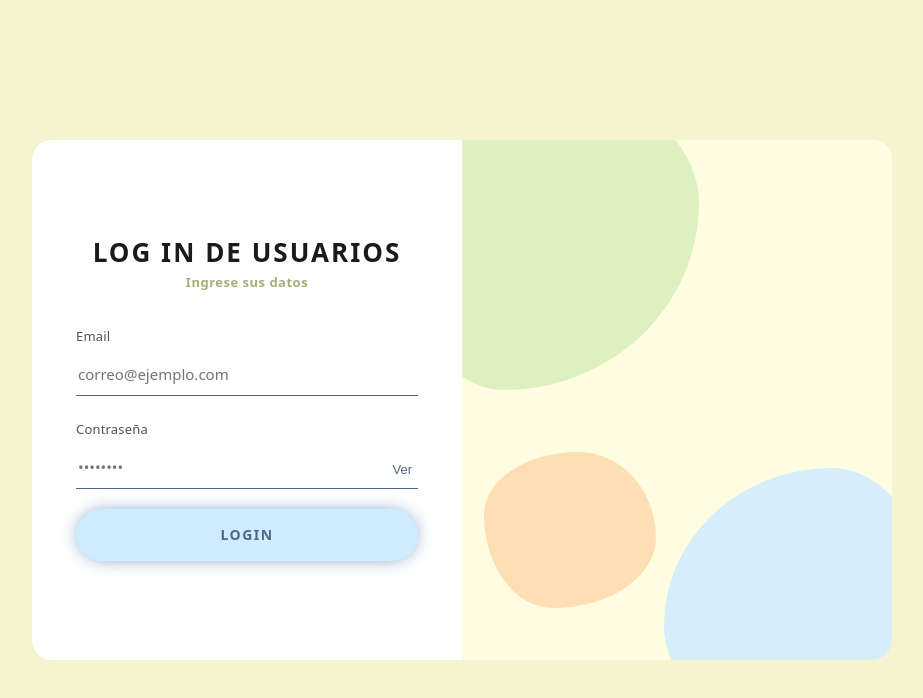
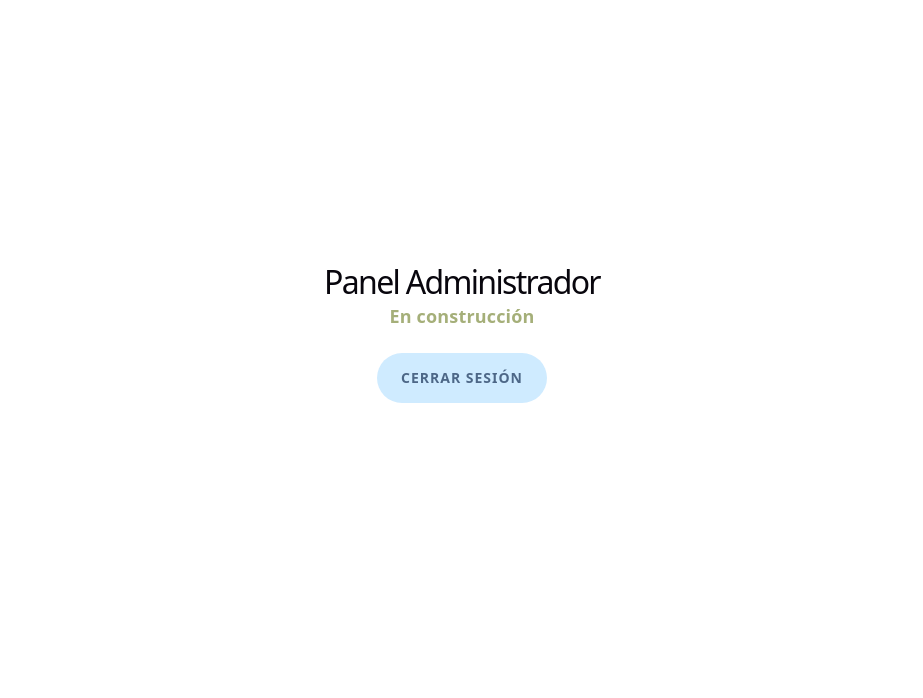
Before and after one commit to mimeceballos/integrador, a Vue app: page /admin in a window 1280 px wide. Shown: the top 698 px of the page, without its empty margins (178-1101 px from the left). Built offline with nearby package versions, Linux system fonts and the light colour scheme.

Commit message:
Se le da funcionalidad al login para redirigir al panel de administrador al ingresar sus credenciales, se crea carpeta router para manejar las rutas y se crea la carpeta views para las vistas, se crea vista adminView

```diff
--- a/package.json
+++ b/package.json
@@ -9,7 +9,8 @@
     "preview": "vite preview"
   },
   "dependencies": {
-    "vue": "^3.5.41"
+    "vue": "^3.5.41",
+    "vue-router": "^4.6.4"
   },
   "devDependencies": {
     "@types/node": "^24.13.3",
--- a/src/App.vue
+++ b/src/App.vue
@@ -1,16 +1,7 @@
 <script setup lang="ts">
-import LoginView from './components/LogIn.vue'
-
-interface LoginPayload {
-  email: string
-  password: string
-}
-
-function handleLoginSuccess(payload: LoginPayload) {
-  console.log('Login exitoso:', payload)
-}
+import { RouterView } from 'vue-router'
 </script>
 
 <template>
-  <LoginView @login-success="handleLoginSuccess" />
+  <RouterView />
 </template>
--- a/src/components/LogIn.vue
+++ b/src/components/LogIn.vue
@@ -1,5 +1,6 @@
 <script setup lang="ts">
 import { reactive, ref } from 'vue'
+import { useRouter } from 'vue-router' // 1. Importamos useRouter
 
 interface LoginForm {
   email: string
@@ -8,12 +9,18 @@ interface LoginForm {
 
 interface LoginPayload {
   email: string
-  password: string
 }
 
 const emit = defineEmits<{
   (e: 'login-success', payload: LoginPayload): void
 }>()
+
+// 2. Inicializamos el router para poder cambiar de pantalla
+const router = useRouter()
+
+// --- CREDENCIALES DE PRUEBA ---
+const MOCK_USER = 'administrador1@gmail.com'
+const MOCK_PASS = 'Admin123'
 
 const form = reactive<LoginForm>({
   email: '',
@@ -24,6 +31,7 @@ const errors = reactive<Partial<Record<keyof LoginForm, string>>>({})
 const showPassword = ref(false)
 const isLoading = ref(false)
 const serverError = ref('')
+const successMessage = ref('')
 
 function validate(): boolean {
   errors.email = ''
@@ -41,9 +49,6 @@ function validate(): boolean {
   if (!form.password) {
     errors.password = 'La contraseña es obligatoria'
     valid = false
-  } else if (form.password.length < 6) {
-    errors.password = 'Debe tener al menos 6 caracteres'
-    valid = false
   }
 
   return valid
@@ -51,22 +56,30 @@ function validate(): boolean {
 
 async function handleSubmit(): Promise<void> {
   serverError.value = ''
+  successMessage.value = ''
 
   if (!validate()) return
 
   isLoading.value = true
+
   try {
-    // TODO: reemplazar por la llamada real a tu API/backend
-    // const res = await fetch('/api/login', {
-    //   method: 'POST',
-    //   headers: { 'Content-Type': 'application/json' },
-    //   body: JSON.stringify(form),
-    // })
-    // if (!res.ok) throw new Error('Credenciales incorrectas')
+    // Simulación de retardo de red (600ms)
+    await new Promise((resolve) => setTimeout(resolve, 600))
 
-    await new Promise((resolve) => setTimeout(resolve, 800)) // simulación
+    // Validación individual para errores específicos
+    if (form.email.trim() !== MOCK_USER) {
+      throw new Error('El correo electrónico es incorrecto')
+    } else if (form.password !== MOCK_PASS) {
+      throw new Error('La contraseña es incorrecta')
+    }
 
-    emit('login-success', { email: form.email, password: form.password })
+    // Si ambos coinciden
+    successMessage.value = 'usuario correcto'
+    emit('login-success', { email: form.email })
+    // 3. Redirigimos al usuario a la ruta /admin tras mostrar el mensaje de éxito
+    setTimeout(() => {
+      router.push('/admin')
+    }, 600)
   } catch (err) {
     serverError.value =
       err instanceof Error ? err.message : 'Ocurrió un error al iniciar sesión'
@@ -81,14 +94,13 @@ async function handleSubmit(): Promise<void> {
     <div class="blob blob-1"></div>
     <div class="blob blob-2"></div>
     <div class="blob blob-3"></div>
-    <div class="pattern-dots"></div>
-    <div class="pattern-lines"></div>
 
     <form class="login-card" novalidate @submit.prevent="handleSubmit">
       <div class="login-form-side">
         <h1 class="login-title">Log In de Usuarios</h1>
         <p class="login-subtitle">Ingrese sus datos</p>
 
+        <!-- Campo Email -->
         <div class="field">
           <label for="email">Email</label>
           <input
@@ -102,6 +114,7 @@ async function handleSubmit(): Promise<void> {
           <span v-if="errors.email" class="error-text">{{ errors.email }}</span>
         </div>
 
+        <!-- Campo Contraseña -->
         <div class="field">
           <label for="password">Contraseña</label>
           <div class="password-wrapper">
@@ -110,7 +123,7 @@ async function handleSubmit(): Promise<void> {
               v-model="form.password"
               :type="showPassword ? 'text' : 'password'"
               autocomplete="current-password"
-              placeholder="••••••••"
+              placeholder="Escribe tu contraseña"
               :class="{ invalid: errors.password }"
             />
             <button
@@ -125,7 +138,11 @@ async function handleSubmit(): Promise<void> {
           <span v-if="errors.password" class="error-text">{{ errors.password }}</span>
         </div>
 
+        <!-- Mensajes de error específicos -->
         <p v-if="serverError" class="server-error">{{ serverError }}</p>
+
+        <!-- Mensaje de éxito -->
+        <p v-if="successMessage" class="success-message">{{ successMessage }}</p>
 
         <button type="submit" class="submit-btn" :disabled="isLoading">
           {{ isLoading ? 'Ingresando...' : 'Login' }}
@@ -136,8 +153,6 @@ async function handleSubmit(): Promise<void> {
         <div class="side-blob side-blob-1"></div>
         <div class="side-blob side-blob-2"></div>
         <div class="side-blob side-blob-3"></div>
-        <div class="side-dots"></div>
-
       </div>
     </form>
   </section>
@@ -157,8 +172,6 @@ async function handleSubmit(): Promise<void> {
   isolation: isolate;
 }
 
-
-/* --- Tarjeta --- */
 .login-card {
   position: relative;
   z-index: 1;
@@ -183,7 +196,6 @@ async function handleSubmit(): Promise<void> {
   box-sizing: border-box;
 }
 
-/* --- Lado de la imagen con blobs --- */
 .login-image-side {
   position: relative;
   flex: 1 1 50%;
@@ -229,30 +241,6 @@ async function handleSubmit(): Promise<void> {
   border-radius: 55% 45% 60% 40% / 40% 55% 45% 60%;
 }
 
-.side-content {
-  position: relative;
-  z-index: 2;
-  display: flex;
-  flex-direction: column;
-  align-items: center;
-  gap: 10px;
-  text-align: center;
-  padding: 0 24px;
-}
-
-.side-icon {
-  font-size: 46px;
-}
-
-.side-text {
-  margin: 0;
-  font-size: 18px;
-  font-weight: 700;
-  letter-spacing: 0.5px;
-  color: #ffffff;
-  text-shadow: 0 2px 8px rgba(0, 0, 0, 0.15);
-}
-
 .login-title {
   margin: 0 0 4px;
   font-size: 26px;
@@ -285,6 +273,7 @@ async function handleSubmit(): Promise<void> {
   margin-bottom: 6px;
 }
 
+/* --- ESTILOS DE LOS CAMPOS DE TEXTO --- */
 .field input[type='email'],
 .field input[type='password'],
 .field input[type='text'] {
@@ -293,15 +282,27 @@ async function handleSubmit(): Promise<void> {
   padding: 6px 2px 8px;
   border: none;
   border-bottom: 1.5px solid #4D6787;
-  background: transparent;
-  color: #1a1a1a;
+  background: transparent !important;
+  color: #1a1a1a !important;
   outline: none;
   box-sizing: border-box;
   transition: border-color 0.2s;
 }
 
+/* Elimina el fondo gris o negro que aplica el navegador al autocompletar */
+.field input:-webkit-autofill,
+.field input:-webkit-autofill:hover,
+.field input:-webkit-autofill:focus,
+.field input:-webkit-autofill:active {
+  -webkit-box-shadow: 0 0 0 30px #ffffff inset !important;
+  -webkit-text-fill-color: #1a1a1a !important;
+  transition: background-color 5000s ease-in-out 0s;
+}
+
 .field input:focus {
   border-bottom-color: #D46D25;
+  background: transparent !important;
+  outline: none;
 }
 
 .field input.invalid {
@@ -311,7 +312,7 @@ async function handleSubmit(): Promise<void> {
 .error-text {
   margin-top: 6px;
   font-size: 13px;
-  color: #689D4B;
+  color: #D46D25;
 }
 
 .password-wrapper {
@@ -324,36 +325,54 @@ async function handleSubmit(): Promise<void> {
   padding-right: 60px;
 }
 
+/* Botón Ver / Ocultar sin alteración de estilos */
 .toggle-password {
   position: absolute;
   right: 0;
   top: 50%;
   transform: translateY(-50%);
-  background: none;
-  border: none;
-  color: #4D6787;
+  background: none !important;
+  border: none !important;
+  color: #4D6787 !important;
   font-size: 13px;
+  font-weight: 600;
   cursor: pointer;
   padding: 4px 6px;
+  outline: none !important;
+  user-select: none;
+  -webkit-tap-highlight-color: transparent;
 }
 
-.options-row {
-  display: flex;
-  align-items: center;
-  justify-content: space-between;
-  margin: 4px 0 22px;
-  font-size: 12.5px;
-  color: #4a4a4a;
+.toggle-password:focus,
+.toggle-password:active {
+  color: #4D6787 !important;
+  outline: none !important;
+  background: none !important;
 }
 
 .server-error {
-  background: rgba(229, 72, 77, 0.1);
-  border: 1px solid rgba(229, 72, 77, 0.4);
-  color: #4D6787;
+  background: rgba(212, 109, 37, 0.12);
+  border: 1px solid #D46D25;
+  color: #b05111;
   padding: 10px 12px;
   border-radius: 8px;
   font-size: 14px;
+  font-weight: 600;
   margin: 0 0 18px;
+  text-align: center;
+}
+
+.success-message {
+  background: rgba(104, 157, 75, 0.15);
+  border: 1px solid #689D4B;
+  color: #3b6624;
+  padding: 10px 12px;
+  border-radius: 8px;
+  font-size: 14px;
+  font-weight: 700;
+  margin: 0 0 18px;
+  text-align: center;
+  text-transform: lowercase;
 }
 
 .submit-btn {
@@ -382,17 +401,6 @@ async function handleSubmit(): Promise<void> {
   cursor: not-allowed;
 }
 
-
-.signup-text a {
-  color: #4D6787;
-  font-weight: 600;
-  text-decoration: none;
-}
-
-.signup-text a:hover {
-  text-decoration: underline;
-}
-
 @media (max-width: 720px) {
   .login-card {
     flex-direction: column;
--- a/src/main.ts
+++ b/src/main.ts
@@ -1,5 +1,9 @@
 import { createApp } from 'vue'
 import './style.css'
 import App from './App.vue'
+import router from './router'
 
-createApp(App).mount('#app')
+
+const app = createApp(App)
+app.use(router)
+app.mount ("#app")
--- /dev/null
+++ b/src/views/adminView.vue
@@ -0,0 +1,63 @@
+<script setup lang="ts">
+import { useRouter } from 'vue-router'
+
+const router = useRouter()
+
+function handleLogout(): void {
+  router.push('/')
+}
+</script>
+
+<template>
+  <div class="admin-page">
+    <h1>Panel Administrador</h1>
+    <p class="status-text">En construcción</p>
+    <button type="button" class="logout-btn" @click="handleLogout">
+      Cerrar Sesión
+    </button>
+  </div>
+</template>
+
+<style scoped>
+.admin-page {
+  display: flex;
+  flex-direction: column;
+  align-items: center;
+  justify-content: center;
+  min-height: 80vh;
+  color: #4D6787;
+  font-family: inherit;
+}
+
+h1 {
+  font-size: 32px;
+  margin-bottom: 8px;
+}
+
+.status-text {
+  font-size: 18px;
+  font-weight: 600;
+  color: #A5AF79;
+  margin-bottom: 24px;
+}
+
+.logout-btn {
+  font: inherit;
+  font-size: 14px;
+  font-weight: 700;
+  letter-spacing: 1px;
+  text-transform: uppercase;
+  color: #4D6787;
+  background: #CFEBFF;
+  border: none;
+  border-radius: 999px;
+  padding: 12px 24px;
+  cursor: pointer;
+  transition: opacity 0.2s, transform 0.15s;
+}
+
+.logout-btn:hover {
+  opacity: 0.9;
+  transform: translateY(-1px);
+}
+</style>
```
Also changed, not shown: src/router/index.ts (added, +15 -0 lines), 1 other file (tests, documents, lock files or other folders).
